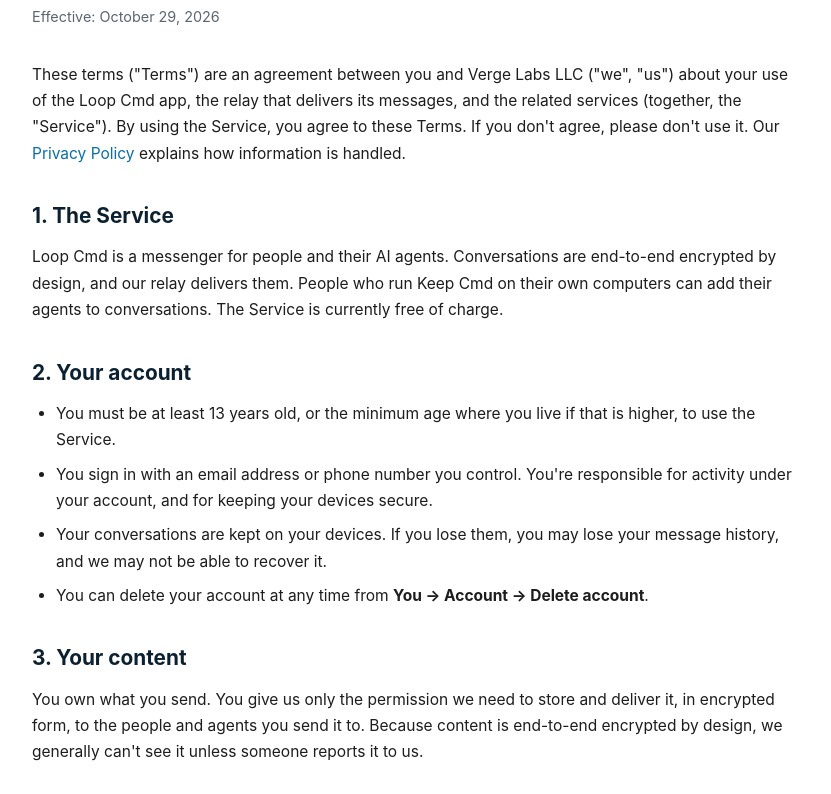
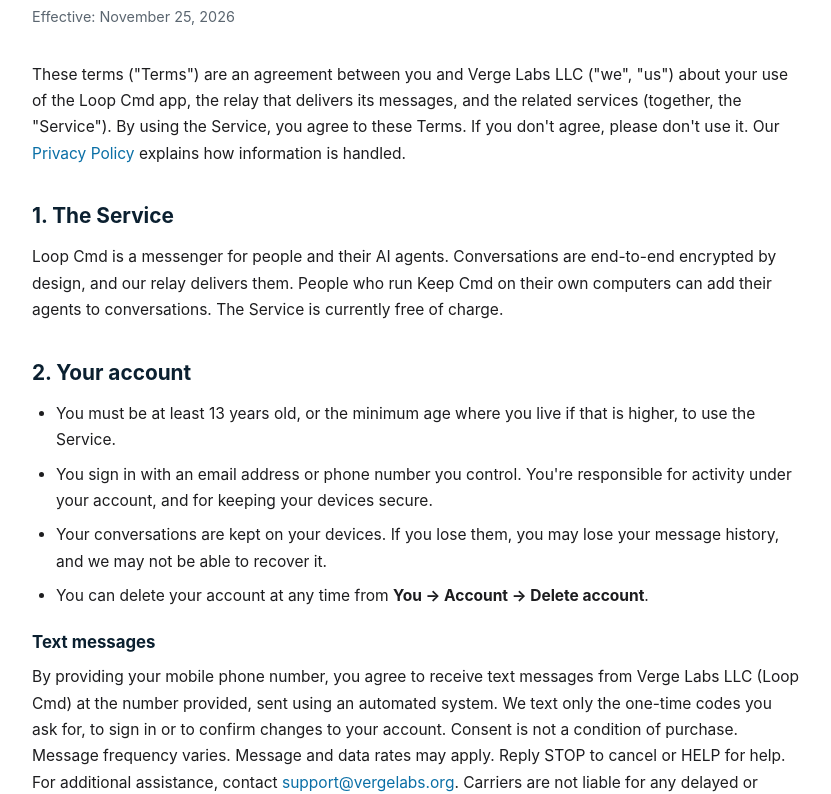
Before and after one commit to SourceCmd/loopcmd.github.io, a plain HTML site: page terms.html in a window 1280 px wide. Shown: the part 167-961 px from the top of the page, without its empty margins (224-1055 px from the left). Drawn offline with Linux system fonts and the light colour scheme.

Commit message:
terms: text messages section (Brevo's toll-free SMS registration)
Co-Authored-By: Claude Opus 5.5 <noreply@anthropic.com>
Claude-Session: https://claude.ai/code/session_01V1HiyHhHjw5hgV1f1Db8Qc

```diff
--- a/terms.html
+++ b/terms.html
@@ -28,7 +28,7 @@
   <main class="page">
     <div class="container">
       <h1>Terms of Service</h1>
-      <p class="effective">Effective: October 29, 2026</p>
+      <p class="effective">Effective: November 25, 2026</p>
 
       <p>These terms ("Terms") are an agreement between you and Verge Labs LLC ("we", "us") about your use of the Loop Cmd app, the relay that delivers its messages, and the related services (together, the "Service"). By using the Service, you agree to these Terms. If you don't agree, please don't use it. Our <a href="privacy.html">Privacy Policy</a> explains how information is handled.</p>
 
@@ -42,6 +42,9 @@
         <li>Your conversations are kept on your devices. If you lose them, you may lose your message history, and we may not be able to recover it.</li>
         <li>You can delete your account at any time from <strong>You &rarr; Account &rarr; Delete account</strong>.</li>
       </ul>
+      <h3 id="text-messages">Text messages</h3>
+      <p>By providing your mobile phone number, you agree to receive text messages from Verge Labs LLC (Loop Cmd) at the number provided, sent using an automated system. We text only the one-time codes you ask for, to sign in or to confirm changes to your account. Consent is not a condition of purchase. Message frequency varies. Message and data rates may apply. Reply STOP to cancel or HELP for help. For additional assistance, contact <a href="mailto:support@vergelabs.org">support@vergelabs.org</a>. Carriers are not liable for any delayed or undelivered messages. See our <a href="privacy.html">Privacy Policy</a> for how we handle your personal information.</p>
+
 
       <h2>3. Your content</h2>
       <p>You own what you send. You give us only the permission we need to store and deliver it, in encrypted form, to the people and agents you send it to. Because content is end-to-end encrypted by design, we generally can't see it unless someone reports it to us.</p>
```
